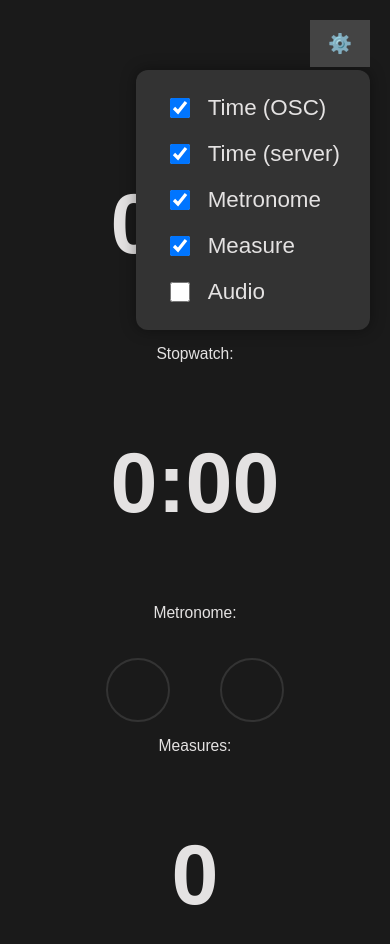
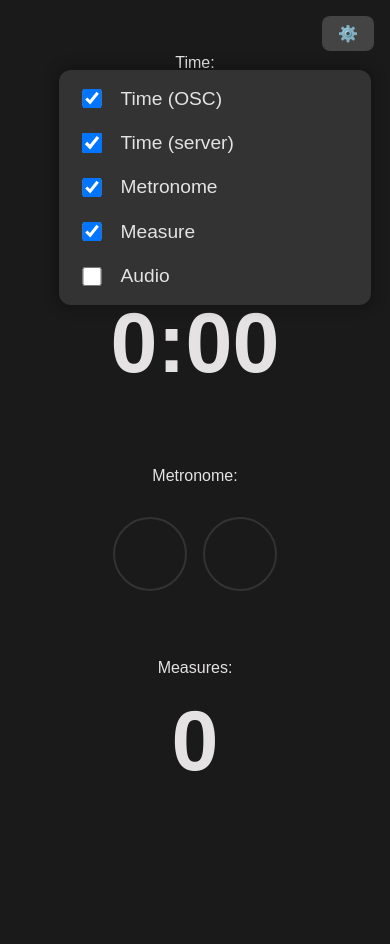
Before and after one commit to sggfnc00/OSC-VisualMonitor, a website: page public/index.html in a window 390 px wide. Both pictures are taken after a click on the button "⚙️". After the commit the page ends 844 px from the top, so only its background shows below. Drawn offline with nearby package versions, Linux system fonts and the light colour scheme; no server answers.

Commit message:
more responsive style

```diff
--- a/public/css/styles.css
+++ b/public/css/styles.css
@@ -1,3 +1,4 @@
+/* Base styles */
 body {
   margin: 0;
   background: rgb(26, 26, 26);
@@ -7,107 +8,152 @@ body {
   flex-direction: column;
   align-items: center;
   justify-content: center;
-  height: 100vh;
-  overflow: hidden;
+  min-height: 100vh;
+  overflow-x: hidden;
+  padding: 1rem;
+  box-sizing: border-box;
 }
 
 .content {
   width: 100%;
   max-width: 1200px;
-  padding: 70px;
+  padding: 2rem;
   display: flex;
   flex-direction: column;
   align-items: center;
   justify-content: space-around;
-  height: 100%;
+  gap: 2rem;
   box-sizing: border-box;
+  flex-grow: 1;
 }
 
 .time, .metronome, .measure, .stopwatch {
   width: 100%;
   text-align: center;
-  flex: 1;
   display: flex;
   flex-direction: column;
   justify-content: center;
+  flex: 1;
 }
 
 .container {
   display: flex;
+  flex-wrap: wrap;
   justify-content: center;
-  gap: 50px;
-  margin-top: 20px;
+  gap: 2rem;
+  margin-top: 1.5rem;
 }
 
+/* Updated circle */
 .circle {
-  width: 20vw;
+  width: 10vw;
   max-width: 120px;
-  height: 20vw;
+  height: 10vw;
   max-height: 120px;
   border-radius: 50%;
   background-color: rgb(26, 26, 26);
   border: 2px solid #333;
 }
 
+/* Typography */
 p {
-  font-size: 4vw;
+  font-size: clamp(1.2rem, 4vw, 2rem);
+  margin: 0.5rem 0;
 }
 
 h1 {
-  font-size: 6vw;
+  font-size: clamp(2rem, 6vw, 3rem);
+  margin: 0.5rem 0;
 }
 
+/* Menu toggle button */
 .menu-toggle {
   position: absolute;
-  top: 20px;
-  right: 20px;
+  top: 1rem;
+  right: 1rem;
   background: #444;
   border: none;
-  padding: 12px 18px;
+  padding: 0.75rem 1.2rem;
   color: white;
   cursor: pointer;
   z-index: 10;
   font-size: 1.2rem;
+  border-radius: 8px;
 }
 
+/* Menu panel */
 .menu-panel {
   position: absolute;
   top: 70px;
-  right: 20px;
+  right: 1rem;
   background: #333;
   border-radius: 12px;
-  padding: 25px 30px;
+  padding: 1.5rem 2rem;
   display: none;
   flex-direction: column;
-  gap: 20px;
+  gap: 1.2rem;
   z-index: 9;
   box-shadow: 0px 0px 15px rgba(0,0,0,0.4);
+  width: 300px;
+  max-width: 90vw;
 }
 
 .menu-panel label {
   display: flex;
   align-items: center;
-  gap: 15px;
-  font-size: 1.6rem;
+  gap: 1rem;
+  font-size: 1.4rem;
 }
 
 input[type="checkbox"] {
-  width: 24px;
-  height: 24px;
+  width: 1.5rem;
+  height: 1.5rem;
 }
 
+/* Responsive styles */
 @media (max-width: 600px) {
+  .content {
+    padding: 1rem;
+  }
+
+  .container {
+    flex-wrap: nowrap;
+    flex-direction: row;
+    gap: 1rem;
+  }
+
   .circle {
-    width: 60px;
-    height: 60px;
+    width: 18vw;
+    height: 18vw;
+    max-width: 80px;
+    max-height: 80px;
+  }
+
+  .menu-toggle {
+    font-size: 1rem;
+    padding: 0.5rem 1rem;
+  }
+
+  .menu-panel {
+    width: 70vw;
+    padding: 1rem 1.2rem;
+    right: 5vw;
   }
 
   .menu-panel label {
-    font-size: 1.4rem;
+    font-size: 1.2rem;
   }
 
   input[type="checkbox"] {
-    width: 20px;
-    height: 20px;
+    width: 1.2rem;
+    height: 1.2rem;
+  }
+
+  h1 {
+    font-size: 1.8rem;
+  }
+
+  p {
+    font-size: 1rem;
   }
 }
```
